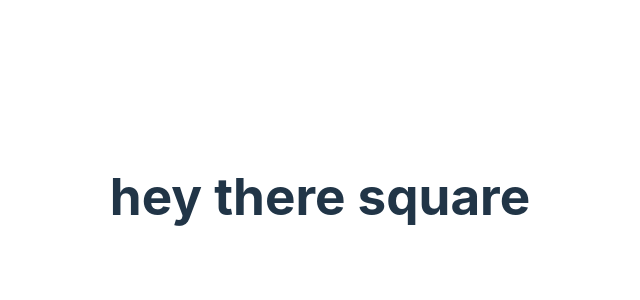
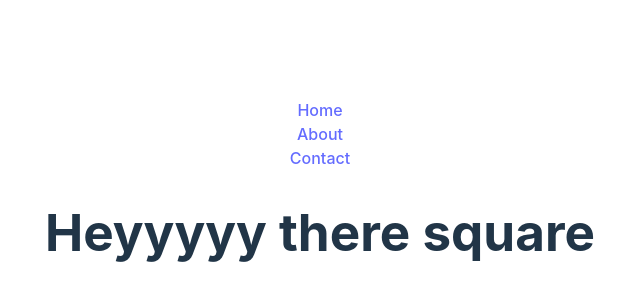
Before and after one commit to OpenPair/OpenPair, a React (Vite) app: page /#/home in a window 1280 px wide. Shown: the part 204-504 px from the top of the page, without its empty margins (320-960 px from the left). Built offline with nearby package versions, Linux system fonts and the light colour scheme; no server answers.

Commit message:
added empty components home, about and contact - and nav

```diff
--- /dev/null
+++ b/src/components/AboutPage/About.jsx
@@ -0,0 +1,8 @@
+export default function AboutPage(){
+
+  return(
+    <h1>HEy there square</h1>
+
+
+  )
+}
--- a/src/components/App/App.jsx
+++ b/src/components/App/App.jsx
@@ -5,6 +5,7 @@ import {
   Route,
   Routes,
   Navigate,
+  Link
 } from 'react-router-dom';
 
 import { useDispatch, useSelector } from 'react-redux';
@@ -13,7 +14,7 @@ import ProtectedRoute from '../ProtectedRoute/ProtectedRoute.jsx';
 import LoginPage from '../LoginPage/LoginPage.jsx';
 import RegisterPage from '../RegisterPage/RegisterPage.jsx';
 import UserPage from '../UserPage/UserPage.jsx';
-import Home from '../home/Home.jsx';
+import AboutPage from '../AboutPage/About.jsx'
 
 function App() {
   const dispatch = useDispatch();
@@ -24,12 +25,28 @@ function App() {
     dispatch({ type: 'FETCH_USER' });
   }, [dispatch]);
 
+
+
   return (
     <Router>
+    <nav>
+      <Link to="/">Home</Link>
+    <br/>
+      <Link to="/about">About</Link>
+    <br/>
+      <Link to="/contact">Contact</Link>
+    <br/>
+    </nav>
+
       <div>
         {/* <Nav /> */}
         <Routes>
           {/* Visiting localhost:5173 will redirect to localhost:5173/home */}
+	  <Route
+	    path="/about"
+	    element={<AboutPage />}
+	  />
+
           <Route
             path="/"
             element={<Navigate replace to="/home"/>}
@@ -80,7 +97,7 @@ function App() {
               // redirect them to the /user page
               redirect("/user")
             :
-	     <Home />
+	     <h1>Heyyyyy there square</h1>
             }
           />
 
@@ -91,7 +108,6 @@ function App() {
           />
         </Routes>
 
-        {/* <Footer /> */}
       </div>
     </Router>
   )
--- a/src/components/home/Home.jsx
+++ b/src/components/home/Home.jsx
@@ -1,6 +1,18 @@
+import {
+  HashRouter as Router,
+  redirect,
+  Route,
+  Routes,
+  Navigate,
+} from 'react-router-dom';
+
 export default function Home(){
   return(
+
     <h1>hey there square</h1>
+    <Routes>
+      <Route/>
+    </Routes>
 
 
   )
```
